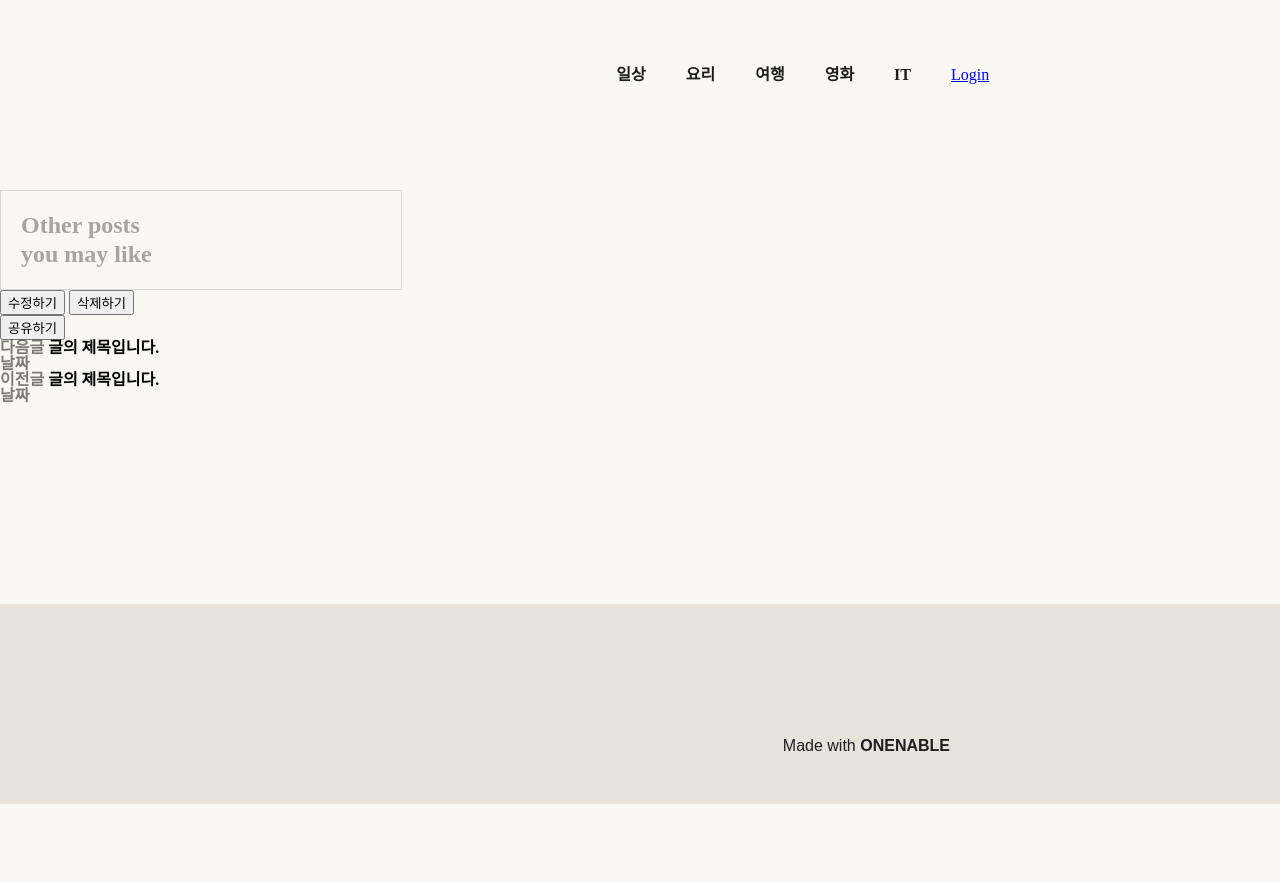
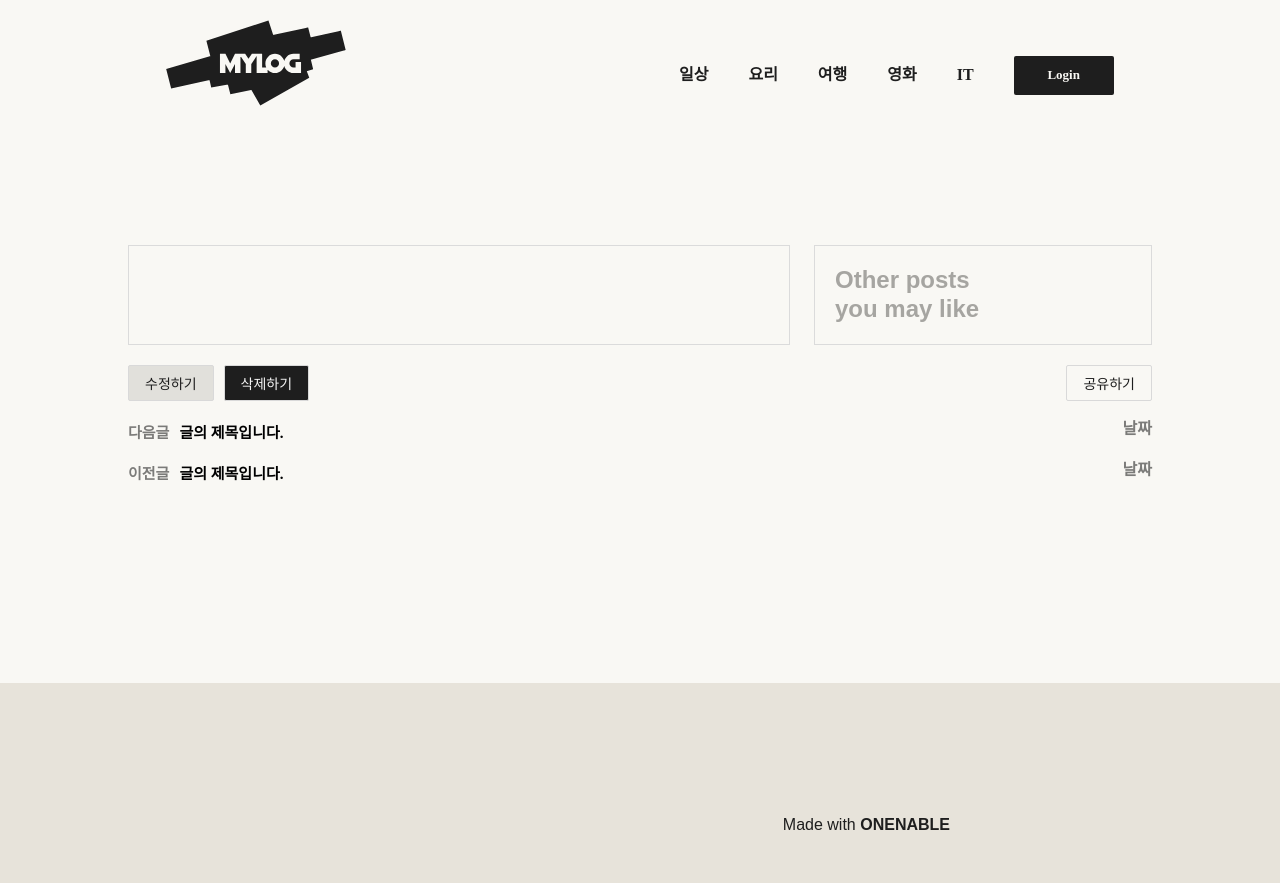
Before and after one commit to superkingyj/django_blog_project-OneNaBle, a Django app: template blog_project/blog_app/templates/board.html in a window 1280 px wide. Before the commit the page ends 804 px from the top, so only its background shows below. Run offline with Django 4.2, Linux system fonts and the light colour scheme; the template is opened without the code that fills it, so the values that code supplies are empty.

Commit message:
[Style] 전반적인 css 수정

```diff
--- a/blog_project/blog_app/static/css/board.css
+++ b/blog_project/blog_app/static/css/board.css
@@ -22,7 +22,6 @@ nav.span {
     color: #1E1E1E;
 }
 
-
 .logout {
     color: #1E1E1E;
     text-align: center;
@@ -32,7 +31,6 @@ nav.span {
     line-height: normal;
     background-color: #F9F8F4;
     border: solid #F9F8F4;
-
 }
 
 .Justwrite {
@@ -48,20 +46,29 @@ body {
 }
 
 section {
-    margin-bottom: 200px;
-}
-
-header {
     width: 1024px;
     display: flex;
     flex-direction: column;
     justify-content: center;
     margin: auto;
+    margin-top: 140px;
     gap: 20px;
-
+    margin-bottom: 200px;
+    font-family: 'Pretendard', sans-serif;
 }
 
 .main_box {
+    border: 1px solid #dbdbdb;
+    padding: 20px;
+    margin-right: 24px;
+}
+
+.main_box img {
+    width: 100% !important;
+    object-fit: cover;
+}
+
+.main_and_sall_box{
     display: flex;
 }
 
@@ -119,6 +126,7 @@ header {
     line-height: 20px;
     padding-top: 20px;
     padding-bottom: 20px;
+
 }
 
 .posting-img {
@@ -129,7 +137,8 @@ header {
 .smallbox {
     border: 1px solid #dbdbdb;
     padding: 20px;
-    width: calc(30% - 24px);
+    /* width: calc(30% - 20px); */
+    width: 30%;
 }
 
 .recommend {
@@ -153,41 +162,65 @@ header {
     padding: 8px;
     display: flex;
     flex-direction: column;
+    gap: 10px;
 }
 
 .sub_img {
+    height: 256px;
     width: 100%;
-    object-fit: cover;
-    height: 100%;
+    object-fit:cover;
 }
 
-
-.btnbox {
-    margin: auto;
+.button_box {
     display: flex;
     flex-direction: column;
-    /* row 주면 옆으로 퍼지는데..
-    각 박스를 만들지 새로운 방법필요*/
-    align-items: center;
+    gap: 20px;
     justify-content: space-between;
-    width: 1024px;
 }
 
-.make {
+.button_flex {
     display: flex;
+    justify-content: space-between;
+}
+
+.gap {
     gap: 10px;
 }
 
-footer {
-    height: 200px;
-    background-color: #E7E3DA;
+#edit_btn{
+    background-color:  #e1e0db;
+    text-decoration: none;
+    color: #1e1e1e;
+    padding: 7px 16px;
+    font-size: 14px;
+    border-radius: 2px;
+    border: 1px solid #D9D9D9;
 }
 
-span.endtag {
-    color: #2B2B2B;
-    text-align: right;
-    font-family: Noto Sans KR;
-    font-size: 12px;
+#delete_btn {
+    background-color:  #1e1e1e;
+    text-decoration: none;
+    color: #f5f5f5;
+    padding: 7px 16px;
+    font-size: 14px;
+    border-radius: 2px;
+    border: 1px solid #D9D9D9;
+}
+
+#share_btn {
+    background-color: inherit;
+    text-decoration: none;
+    color: #1e1e1e;
+    padding: 7px 16px;
+    font-size: 14px;
+    border-radius: 2px;
+    border: 1px solid #D9D9D9;
+}
+
+.text{
+    color: #000;
+    font-family: Pretendard;
+    font-size: 15px;
     font-style: normal;
     font-weight: 400;
     line-height: normal;
--- a/blog_project/blog_app/static/css/footer.css
+++ b/blog_project/blog_app/static/css/footer.css
@@ -1,4 +1,5 @@
 footer{
+    bottom: 0;
     width: 100%;
     background-color: #e7e3da;
     height: 200px;
--- /dev/null
+++ b/blog_project/blog_app/static/css/header_white.css
@@ -0,0 +1,52 @@
+* {
+    font-family: 'Pretendard', sans-serif;
+}
+
+header {
+  width: 100%;
+  height: 105px;
+  background-color: #F9F8F4;
+  z-index: 1000;
+}
+
+nav {
+  display: flex;
+  justify-content: space-around;
+}
+
+.nav_logo {
+  margin-top: 20px;
+}
+
+.nav_logo_img {
+    content : url("http://127.0.0.1:8000/static/img/common/mylog_black.svg");
+}
+
+
+.nav_side {
+  display: inline-flex;
+  justify-content: center;
+  align-items: center;
+  gap: 40px;
+  color: #F9F8F4;
+}
+
+#login {
+    width: 100px;
+    height: 39px;
+    border-radius: 2px;
+    background: #1E1E1E;
+
+    display: flex;
+    align-items: center;
+    justify-content: center;
+    text-align: center;
+
+    color: #F9F8F4;
+    font-family: Noto Sans KR;
+    font-size: 13px;
+    font-style: normal;
+    font-weight: 700;
+    line-height: normal;
+    text-decoration: none;
+  }
```
Also changed, not shown: blog_project/blog_app/static/css/board_client.css (+0 -55 lines), blog_project/blog_app/static/css/board_write.css (+5 -6 lines), blog_project/blog_app/static/css/header_black.css (added, +52 -0 lines).
